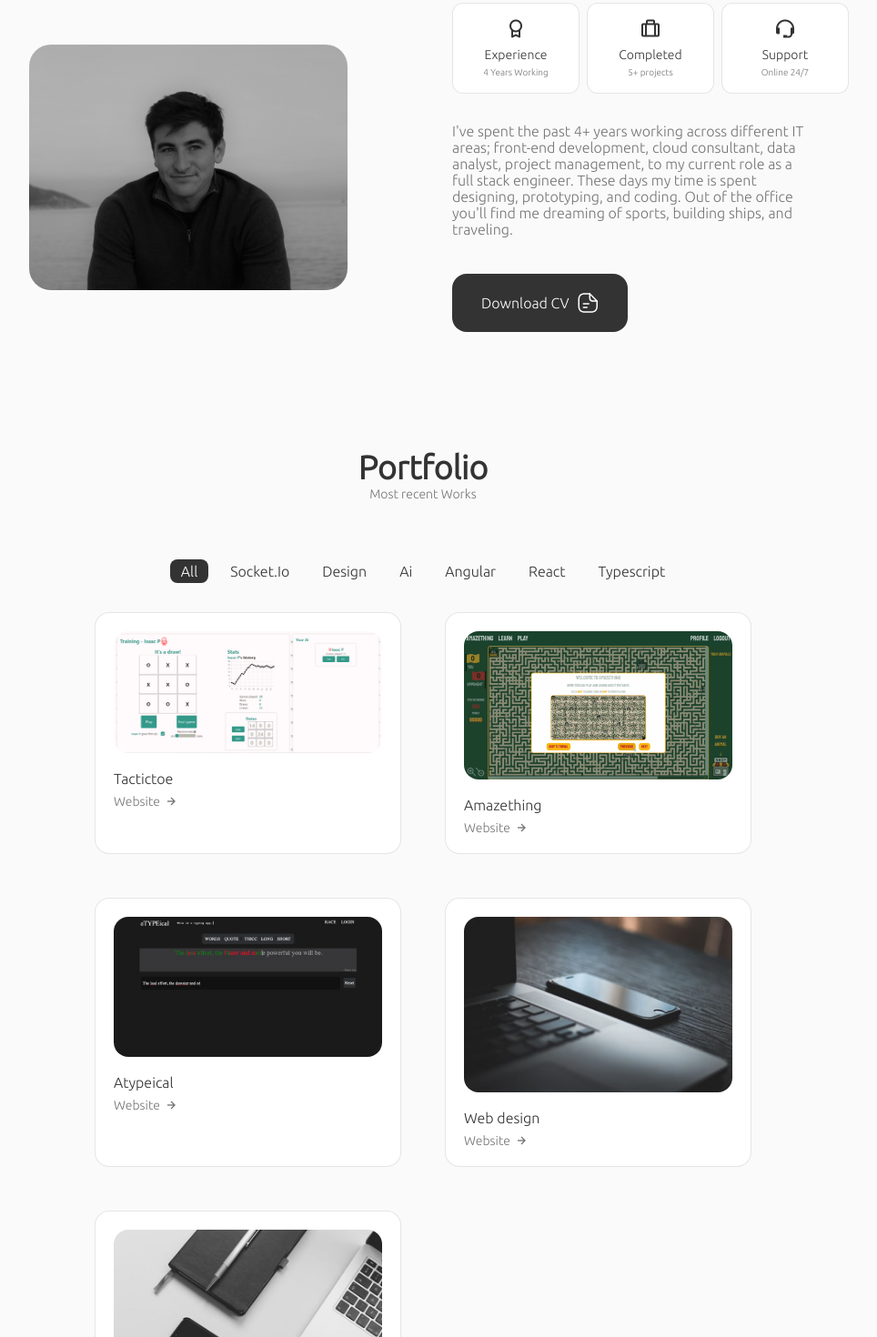
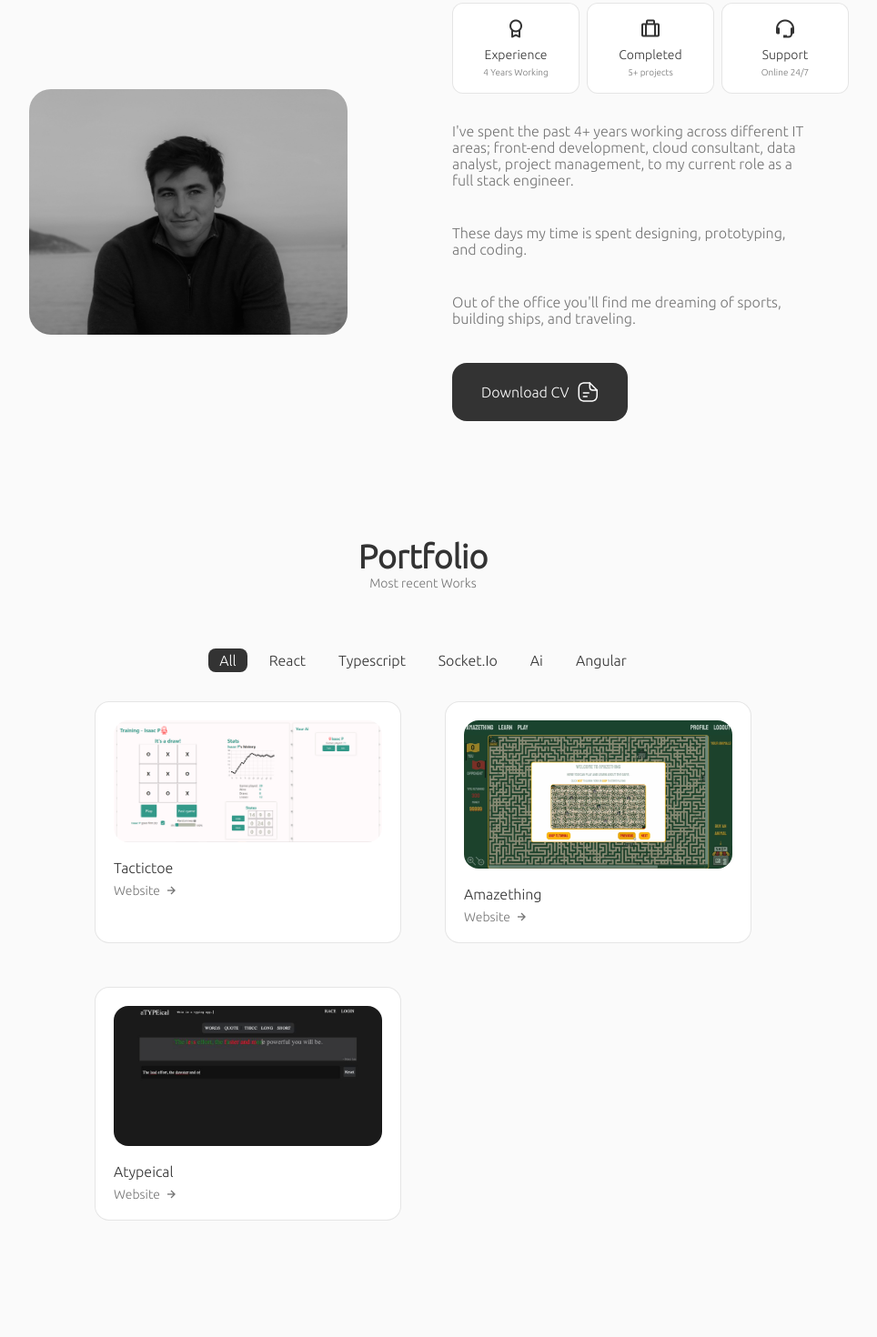
Before and after one commit to josepabellana/PersonalWebsite, a React (Create React App) app in the folder client/: page / in a window 1280 px wide. Shown: the part 880-2350 px from the top of the page at 91% size, without its empty margins (175-1139 px from the left). Built offline with nearby package versions, Linux system fonts and the light colour scheme.

Commit message:
add correct portfolio

```diff
--- a/client/src/components/about/About.tsx
+++ b/client/src/components/about/About.tsx
@@ -1,12 +1,10 @@
-import React from 'react';
-import './about.css';
-import AboutImg from '../../assets/profile-BN.jpeg';
-import CV from '../../assets/Josep-Cv.pdf';
-import Info from './Info';
-
+import React from "react";
+import "./about.css";
+import AboutImg from "../../assets/profile-BN.jpeg";
+import CV from "../../assets/Josep-Cv.pdf";
+import Info from "./Info";
 
 const About = () => {
-
   return (
     <section className="about section" id="about">
       <h2 className="section__title">About Me</h2>
@@ -17,14 +15,19 @@ const About = () => {
         <div className="about__data">
           <Info />
           <p className="about__description">
-                    I've spent the past 4+ years working across different IT areas; front-end development, cloud consultant, data analyst, project management, to my current role as a full stack engineer.
-
+            I've spent the past 4+ years working across different IT areas;
+            front-end development, cloud consultant, data analyst, project
+            management, to my current role as a full stack engineer.
+          </p>
+          <p className="about__description">
             These days my time is spent designing, prototyping, and coding.
-
-                    Out of the office you'll find me dreaming of sports, building ships, and traveling.
           </p>
-
-                    <a download="" href={CV} className="button button__flex">Download CV
+          <p className="about__description">
+            Out of the office you'll find me dreaming of sports, building ships,
+            and traveling.
+          </p>
+          <a download="" href={CV} className="button button__flex">
+            Download CV
             <svg
               className="button__icon"
               xmlns="http://www.w3.org/2000/svg"
@@ -52,12 +55,9 @@ const About = () => {
             </svg>
           </a>
         </div>
-
       </div>
     </section>
-        )
-}
-
-
+  );
+};
 
 export default About;
--- a/client/src/components/work/Data.tsx
+++ b/client/src/components/work/Data.tsx
@@ -16,30 +16,16 @@ export const ProjectsData = [
         id: 2,
         image: Amazething,
         title: 'Amazething',
-        category: ['React','typescript','socket.io'],
+        category: ['react','typescript','socket.io'],
         website: "https://jjamazething.netlify.app",
     },
     {
         id: 3,
         image: Atypeical,
         title: 'Atypeical',
-        category: ['React','typescript','socket.io'],
+        category: ['react','typescript','socket.io'],
         website: "https://atypeical.netlify.app/",
     },
-    {
-        id: 4,
-        image: Work4,
-        title: 'Web design',
-        category: ['design'],
-        website: "https://www.tactictoe.net",
-    },
-    {
-        id: 5,
-        image: Work5,
-        title: 'Web design',
-        category: ['web'],
-        website: "https://www.tactictoe.net",
-    }
 ]
 
 export const projectsNav = [
@@ -47,10 +33,13 @@ export const projectsNav = [
         name: 'all',
     },
     {
-        name: 'socket.io',
+        name: 'react',
     },
     {
-        name: 'design',
+        name: 'typescript',
+    },
+    {
+        name: 'socket.io',
     },
     {
         name: 'ai',
@@ -58,11 +47,6 @@ export const projectsNav = [
     {
         name: 'angular',
     },
-    {
-        name: 'react',
-    },
-    {
-        name: 'typescript',
-    },
+
 
 ]
```
Lines whose indentation alone changed are shown as unchanged.
